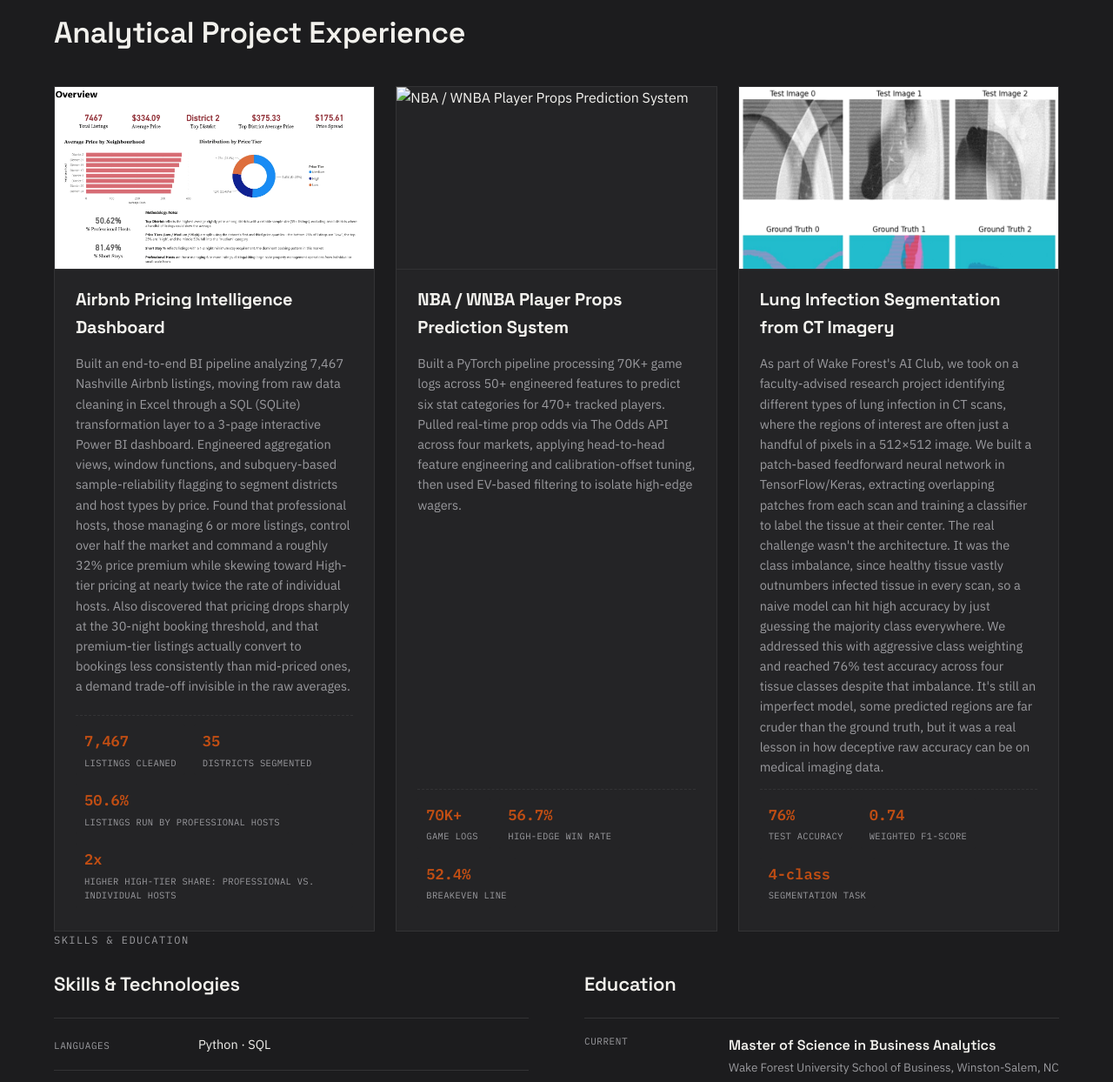
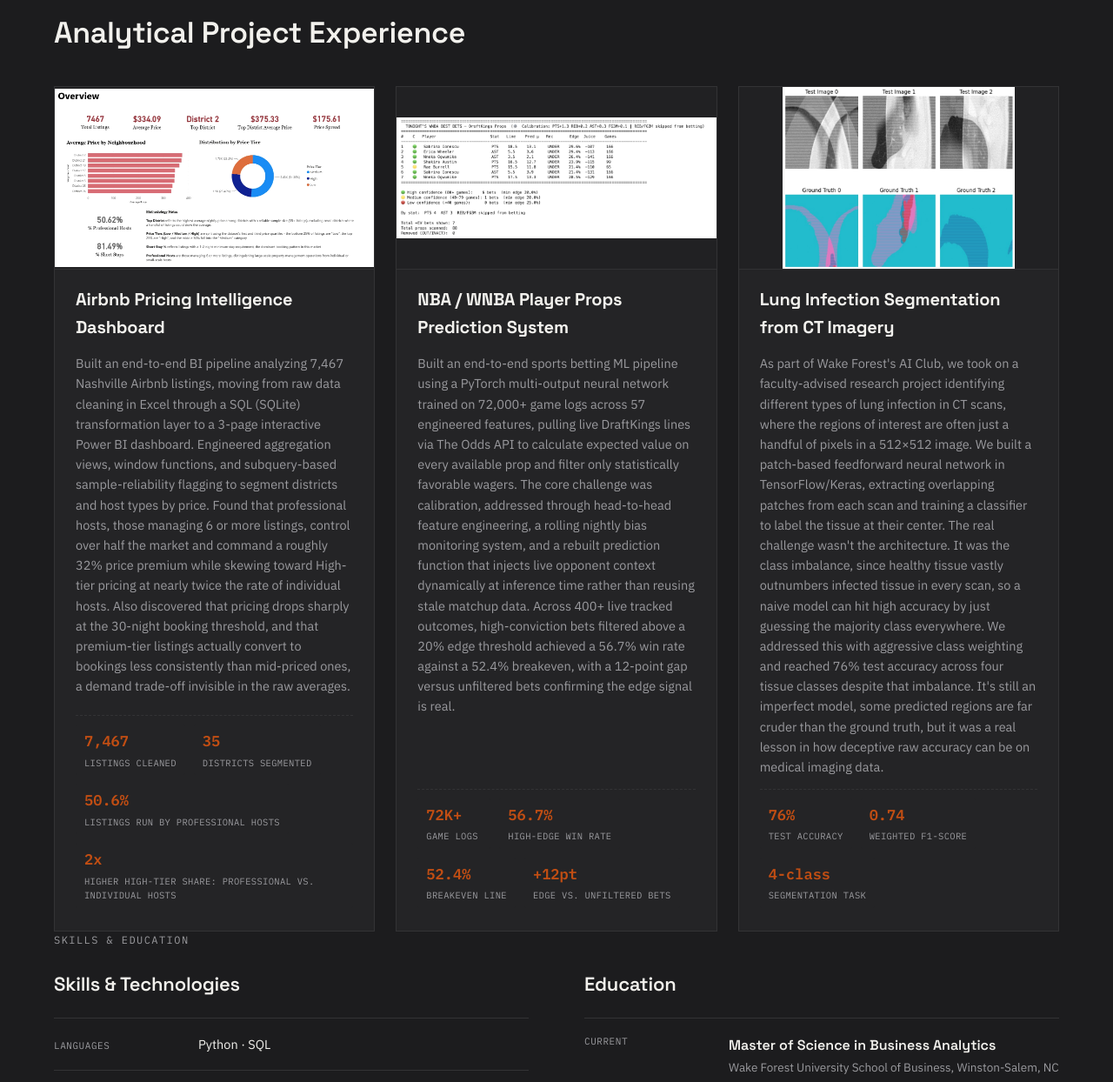
Before and after one commit to seanj2508/SJPortfolio, a plain HTML site: page index.html in a window 1280 px wide. Shown: the part 3044-4288 px from the top of the page at 87% size. Drawn offline with Linux system fonts and the light colour scheme.

Commit message:
Add files via upload

```diff
--- a/index.html
+++ b/index.html
@@ -233,7 +233,8 @@
   .proj-card:hover{border-color:var(--teal); transform:translateY(-2px);}
   .proj-card img.proj-banner{
     width:calc(100% + 48px); margin:-26px -24px 4px;
-    height:210px; object-fit:cover; object-position:top;
+    height:210px; object-fit:contain; object-position:center;
+    background:var(--paper-alt);
     border-bottom:1px solid var(--line);
     filter:grayscale(10%) contrast(1.03);
   }
@@ -436,11 +437,12 @@
       <div class="proj-card">
         <img class="proj-banner" src="project-props.jpg" alt="NBA / WNBA Player Props Prediction System" loading="lazy">
         <h3>NBA / WNBA Player Props Prediction System</h3>
-        <p>Built a PyTorch pipeline processing 70K+ game logs across 50+ engineered features to predict six stat categories for 470+ tracked players. Pulled real-time prop odds via The Odds API across four markets, applying head-to-head feature engineering and calibration-offset tuning, then used EV-based filtering to isolate high-edge wagers.</p>
+        <p>Built an end-to-end sports betting ML pipeline using a PyTorch multi-output neural network trained on 72,000+ game logs across 57 engineered features, pulling live DraftKings lines via The Odds API to calculate expected value on every available prop and filter only statistically favorable wagers. The core challenge was calibration, addressed through head-to-head feature engineering, a rolling nightly bias monitoring system, and a rebuilt prediction function that injects live opponent context dynamically at inference time rather than reusing stale matchup data. Across 400+ live tracked outcomes, high-conviction bets filtered above a 20% edge threshold achieved a 56.7% win rate against a 52.4% breakeven, with a 12-point gap versus unfiltered bets confirming the edge signal is real.</p>
         <div class="stat-row">
-          <div class="stat"><span class="num">70K+</span><span class="lbl">Game logs</span></div>
+          <div class="stat"><span class="num">72K+</span><span class="lbl">Game logs</span></div>
           <div class="stat"><span class="num">56.7%</span><span class="lbl">High-edge win rate</span></div>
           <div class="stat"><span class="num">52.4%</span><span class="lbl">Breakeven line</span></div>
+          <div class="stat"><span class="num">+12pt</span><span class="lbl">Edge vs. unfiltered bets</span></div>
         </div>
       </div>
 
```
Also changed, not shown: project-props.jpg (added).
